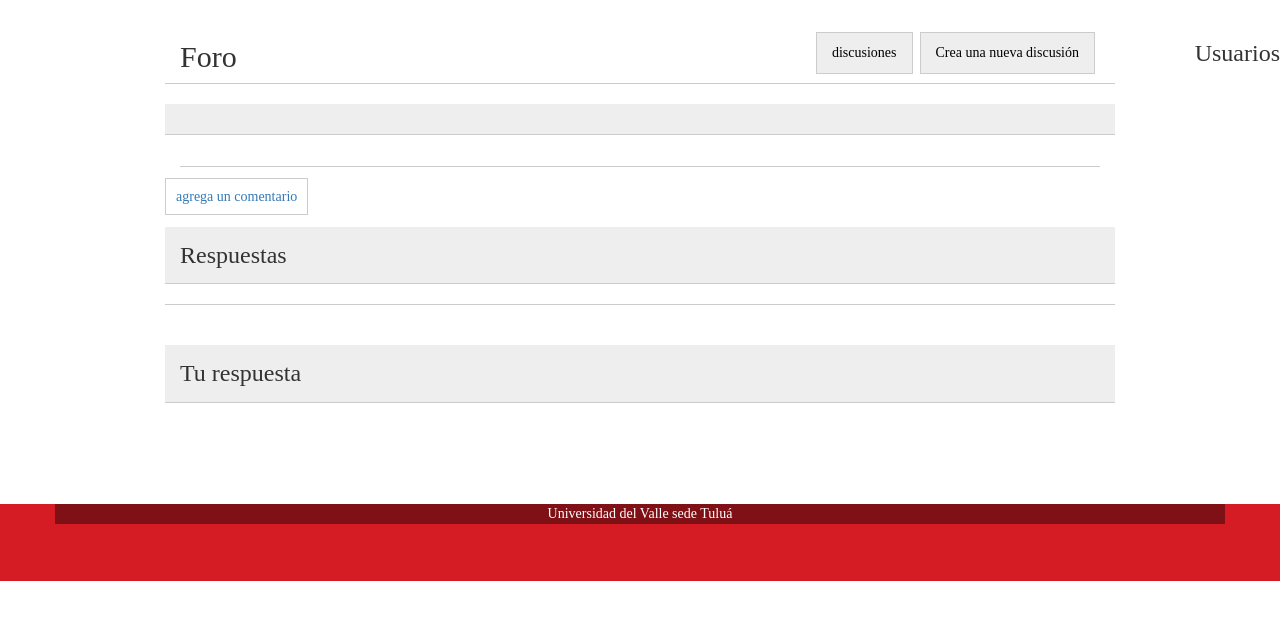
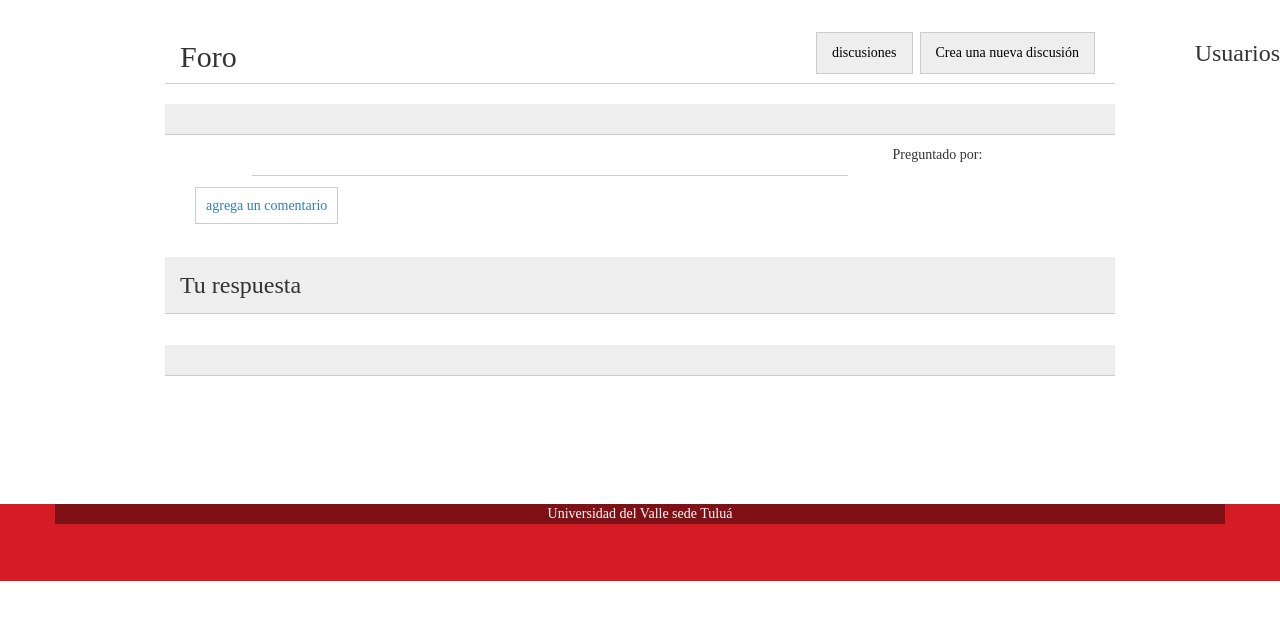
Before and after one commit to degreework/Front, a Django app: template front_foro/templates/askDetail.html in a window 1280 px wide. Shown: the part 100-720 px from the top of the page. Run offline with Django 3.2, Linux system fonts and the light colour scheme; the template is opened without the code that fills it, so the values that code supplies are empty; some libraries are stand-ins or nearby versions.

Commit message:
mejora estetica detalle pregunta

```diff
--- a/front_foro/static/js/services/ForumServices.js
+++ b/front_foro/static/js/services/ForumServices.js
@@ -15,8 +15,10 @@ ForumService.get_Asks = function () {
 	})
 	.done(function(response){
 
+
 		// se pasa a arreglo la respuesta
 		response = response.results;
+		console.log(response);
 		for (i = 0; i < response.length; i++) {
 
 			// se crea el html
@@ -26,20 +28,25 @@ ForumService.get_Asks = function () {
 			var id = response[i].id;
 			$(link).attr('href', host+":"+location.port+"/forum/detail/"+id);
 			var titles = document.createElement("h3");
-			var summarys = document.createElement("p");
-			summarys.className = 'pull-right';
-			var author = document.createElement("p");
+			var summarys = document.createElement("span");
+			//summarys.className = 'pull-right';
+			var author = document.createElement("span");
+			var count = document.createElement("span");
+			count.className= "count-answer pull-right number_answer";
 
 			//se asigna el texto
+			$(count).text('n respuestas')
 			$(titles).text(response[i].title)
 			$(summarys).text(jQuery.timeago(response[i].added_at))
-			$(author).text("Autor apellido")
+			$(author).text("Autor apellido - ")
 
 			//se pega a los contenedores
+			author.appendChild(summarys)
 			link.appendChild(titles);
 			container.appendChild(link);
-			container.appendChild(summarys);
+			//container.appendChild(summarys);
 			container.appendChild(author);
+			container.appendChild(count);
 
 			$('.asks').prepend(container);
 		}
@@ -133,26 +140,30 @@ ForumService.append_answer_to_ask = function(response, div_container)
 		// se crea el html
 		var container = document.createElement("div");
 		container.className = 'response';
-		//var link = document.createElement("a");
-		var date = document.createElement("span");
-		var autor = document.createElement("span");
+		var info_user = document.createElement("div");
+		info_user.className = "col-md-3";
+		var link = document.createElement("a");
+		var date = document.createElement("p");
+		var autor = document.createElement("p");
 		var id = response[i].id;
 		//$(link).attr('href', host+":"+location.port+"/forum/detail/"+id);
 		var titles = document.createElement("h3");
-		var summarys = document.createElement("p");
+		var summarys = document.createElement("div");
+		summarys.className = "col-md-9"
 
 		//se asigna el texto
 		//$(titles).text(response[i].title)
 		$(summarys).text(response[i].text)
-		$(autor).text("Nombre del autor - ")
-		$(date).text(jQuery.timeago(response[i].added_at))
+		$(autor).text("Nombre del autor")
+		$(date).text(""+jQuery.timeago(response[i].added_at))
 
 		//se pega a los contenedores
-		//link.appendChild(titles);
-		//container.appendChild(link);
+		link.appendChild(autor);
+		info_user.appendChild(link);
+		info_user.appendChild(date);
+
 		container.appendChild(summarys);
-		container.appendChild(autor);
-		container.appendChild(date);
+		container.appendChild(info_user);
 
 
 		$(div_container).append(container);
@@ -174,6 +185,7 @@ ForumService.get_Answers = function (url, callback) {
     	}
 	})
 	.done(function(response){
+		console.log(response)
 		if(callback)
 		{
 			callback(response.count, response.next, response.previus);
@@ -181,6 +193,10 @@ ForumService.get_Answers = function (url, callback) {
 		// se pasa a arreglo la respuesta
 		response = response.results;
 		ForumService.append_answer_to_ask(response, $('.answer'))
+
+		//height div info
+		//var height = $('.content_ask').innerHeight()
+		//$('.info_ask').css('height',height);
 
 	})
 	.fail(function(error){
@@ -282,24 +298,24 @@ ForumService.append_comment_to_ask = function(response)
 
 			// se crea el html
 			var container = document.createElement("div");
-			container.className = '';
+			container.className = 'comments';
 			var link = document.createElement("a");
 			var id = response[i].id;
 			$(link).attr('href', "url_del_perfil_del_autor");
 			var text = document.createElement("p");
 			var author = document.createElement("span");
 
+
 			//se asigna el texto
-			$(text).text(response[i].text+" - ")
-			//$(text).text(jQuery.timeago(response[i].added_at))
+			$(text).text(response[i].text+"")
 			$(author).text("Autor Pendiente")
 
 			//se pega a los contenedores
 			link.appendChild(author);
-			//container.appendChild(link);
-			text.appendChild(link);
+			container.appendChild(link);
 			container.appendChild(text);
-			container.appendChild(document.createElement("hr"));
+			//container.appendChild(document.createElement("hr"));
+
 
 			$('#list-comment').append(container);
 		}
--- a/front_foro/templates/askDetail.html
+++ b/front_foro/templates/askDetail.html
@@ -4,52 +4,80 @@
 		{% include 'nav_foro.html' %}
 
 		<div class="row">
+
+			<!-- se pega el titulo de la pregunta -->
 			<h3 class="ask_title titulos"></h3>
 
-			<div class="col-md-9 col-md-offset-1">
+			<div class="col-md-9 content_ask">
 
-				<div class="ask_summary"></div>
-				<a class="ask_author_link"><span class="ask_author"></span></a>
-				<span class="ask_added_at pull-right"></span>
+				<!-- se pega el contenido de la pregunta -->
+				<p class="ask_summary"></p>
 
-			</div>
-		</div>
-		<hr>
-		<div class="row">
-			<div id="list-comment" class=""></div>
-			<div class="">
+				<div class="col-md-11 col-sm-offset-1">
+
+					<!-- contenedor de los comentarios -->
+					<div id="list-comment" class="">
+						<div>
 							<span class="load-comment"></span>
 						</div>
 
-			<div>
+					</div>
+
+				</div>
+
+				<div class="col-md-12 link_comment">
+					<!-- btn para crear un comentario -->
 					<a class="btn-create" id="a-comment">agrega un comentario</a>
+
+				</div>
+
+				<div class="col-md-11 col-sm-offset-1">
+					<!-- formulario para crear el comentario -->
 						<form id="form-comment" hidden>
 							<button id="btn-comment" class="btn btn-default pull-right" type="submit" name="action">Comentar</button>
 						</form>
+
+				</div>
+
+			</div>
+
+			<!-- contenedor con info sobre la pregunta -->
+			<div class="col-md-3 info_ask">
+				<p>
+					Preguntado por:
+						<a class="ask_author_link">
+							<span class="ask_author"></span>
+						</a>
+				</p>
+				<span class="ask_added_at"></span>
+			</div>
+		</div>
+
+		<div class="row your_answer">
+			<h3 class="titulos">Tu respuesta</h3>
+
+			<div class="col-md-8 col-sm-8 col-xs-8 col-sm-offset-2">
+				<form class="" id="form_answer_foro" hidden>
+					<div id="editor"></div>
+					<br>
+					<button class="btn btn-default pull-right" type="submit" name="action">Responder</button>
+		      	</form>
+		      	<div class="my-answer"></div>
 			</div>
 		</div>
 
 
 		<div class="row">
-			<h3 class="titulos"><span class="count-answer"></span>Respuestas</h3>
-			<hr>
+
+			<h3 class="titulos"><span class="count-answer"></span></h3>
+
 			<div class="answer"></div>
 				<div class="">
 					<span class="load-answer"></span>
 				</div>
 		</div>
 
-		<div class="row">
-			<h3 class="titulos">Tu respuesta</h3>
 
-			<div class="col-md-8 col-sm-8 col-xs-8 col-sm-offset-2">
-				<form class="" id="form_answer_foro" hidden>
-					<div id="editor"></div>
-					<button class="btn btn-default pull-right" type="submit" name="action">Responder</button>
-		      	</form>
-		      	<div class="my-answer"></div>
-			</div>
-		</div>
 
 
 	</div>
@@ -94,7 +122,13 @@
 			{
 				count = '0 ';
 			}
-			$(".count-answer").text(count)
+
+			if(count == '1 '){
+				$(".count-answer").text(count + 'Respuesta')
+			}else{
+				$(".count-answer").text(count + 'Respuestas')
+			}
+
 
 			//show link to load more answer
 			if(next)
@@ -177,9 +211,12 @@
 
 		$("#a-comment").click(function (e) {
 			e.preventDefault()
-			$("#a-comment").hide()
-			$("#form-comment").show()
+			$("#a-comment").fadeOut("slow")//.hide()
+			$("#form-comment").fadeIn("slow")//.show()
 		})
+
+
+
 		//###   end COMMENT   ###
 
 
--- a/statics/css/template_base.css
+++ b/statics/css/template_base.css
@@ -84,14 +84,22 @@ hr{
 
 
 /* ::FORO:: */
-/*cuadrito de ayuda de como preguntar*/
+/*list ask*/
+.number_answer{
+	margin-top: -20px;
+	padding: 10px;
+	background-color: #ccc;
+}
+
+/* square of info */
 .base{
-	background-color: #eee;
-	border: 1px solid #ccc;
+
+	border-left: 1px solid #ccc;
 	padding: 15px;
 }
 
-/*navegacion foro*/
+
+/*nav foro*/
 .nav_foro{
 
 	border-bottom: 1px solid #ccc;
@@ -113,16 +121,49 @@ hr{
 .nav-pills li a{
 	color: black;
 }
-/*-------------------------------*/
+
+/*asks*/
+
+
+.ask_summary{
+	margin-top: 10px;
+}
+/*answer*/
+.content_answer{
+	width: 675px;
+}
+
+.info_user_answer{
+	width: 225px;
+}
+
 #form_answer_foro{
+	margin-top: 20px;
+}
+
+.your_answer{
 	margin-top: 20px;
 }
 
 /*respuestas de las preguntas del foro*/
 .response{
-	width:100%;
-	height:100%;
+	display:flex;
 	margin: 5px;
 	border-bottom: 3px double #ccc;
 	padding: 10px 10px 10px 30px;
 }
+
+/*comentarios*/
+#list-comment{
+	margin-top: 20px;
+	border-top: 1px solid #ccc;
+}
+
+.comments{
+	margin: 10px;
+	border-bottom: 1px solid #ccc;
+}
+
+.link_comment{
+	margin-top: 20px;
+}
```
Also changed, not shown: front_foro/templates/foro.html (line endings or trailing spaces). Lines whose indentation alone changed are shown as unchanged.
